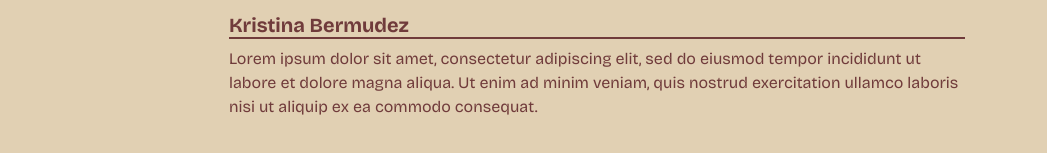
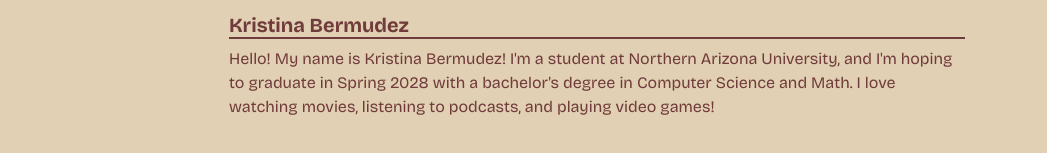
Before and after one commit to mds648/CS212---Blog-Group-Project, a plain HTML site: page index.html in a window 1280 px wide. Shown: the part 987-1140 px from the top of the page, 233-1280 px from the left. Drawn offline with nearby package versions, Linux system fonts and the light colour scheme; a web font is replaced by a local one.

Commit message:
Update index.html
updated my au section

```diff
--- a/index.html
+++ b/index.html
@@ -147,9 +147,9 @@
                 </div>
                 <div class="col-sm-8">
                     <h3 class="au-header">Kristina Bermudez</h3>
-                    <p>Lorem ipsum dolor sit amet, consectetur adipiscing elit, sed do eiusmod tempor incididunt ut
-                        labore et dolore magna aliqua. Ut enim ad minim veniam, quis nostrud exercitation ullamco
-                        laboris nisi ut aliquip ex ea commodo consequat.</p>
+                    <p>Hello! My name is Kristina Bermudez! I'm a student at Northern Arizona University,
+                        and I'm hoping to graduate in Spring 2028 with a bachelor's degree in Computer Science and Math.
+                        I love watching movies, listening to podcasts, and playing video games!</p>
                 </div>
             </div>
         </section>
```
